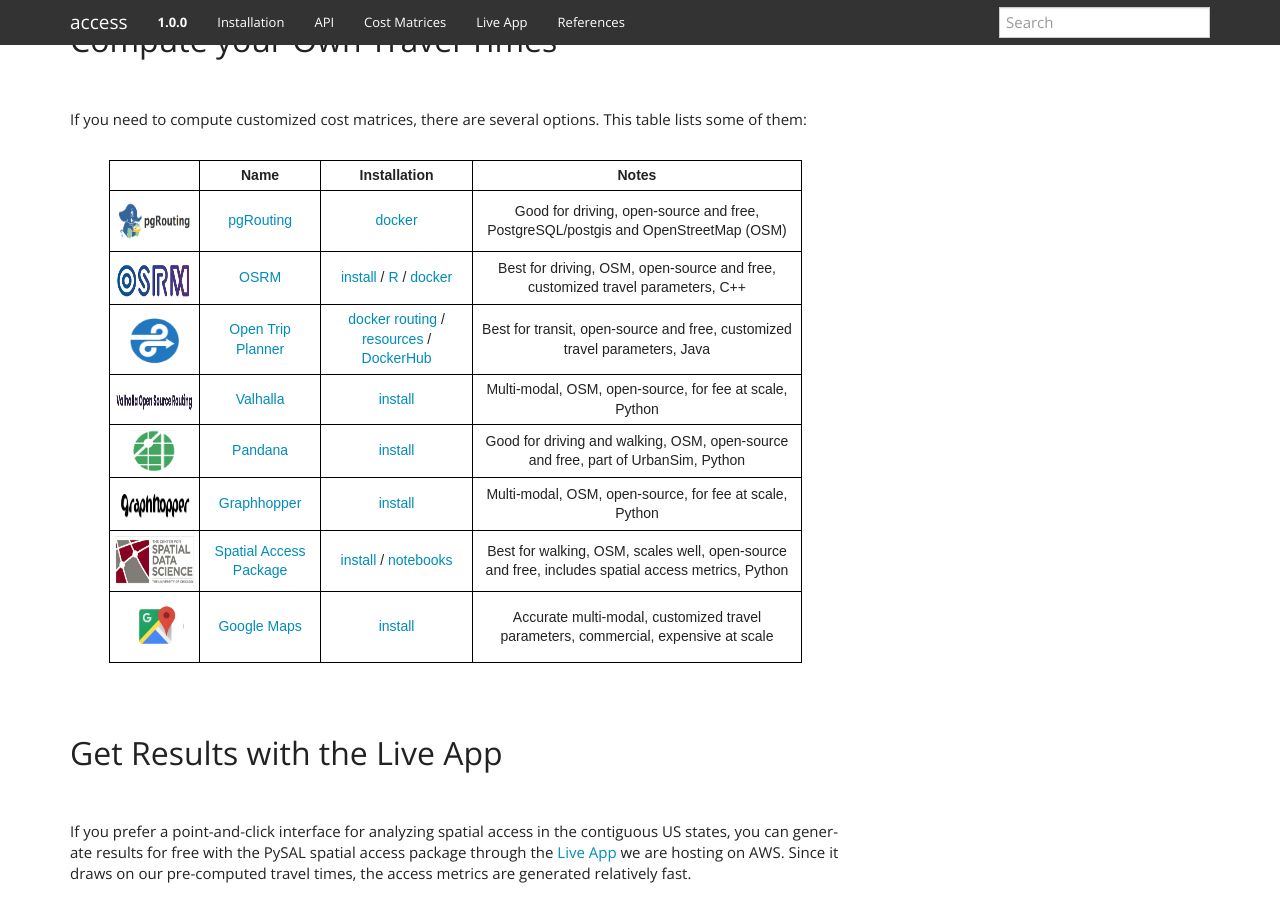
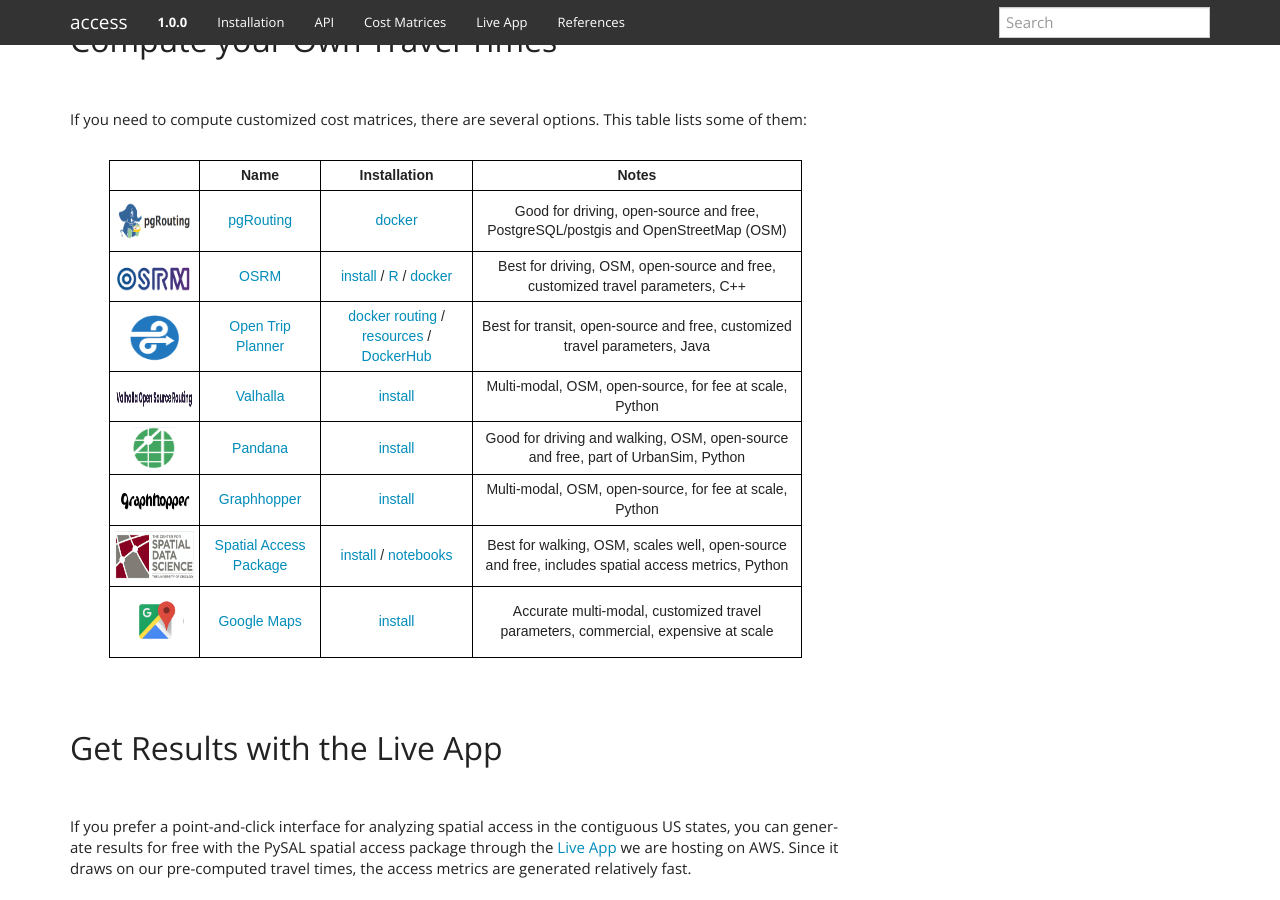
Before and after one commit to pysal/access, a Sphinx documentation site: the page built from docs/resources.rst, in a window 1280 px wide and 900 px high, scrolled down 2943 px. Built offline with Sphinx 7.4.7, drawn with Linux system fonts in a browser that asks for light colours.

Commit message:
Update resources.rst

```diff
--- a/docs/resources.rst
+++ b/docs/resources.rst
@@ -532,7 +532,7 @@
       <td class="tg-0lax">Good for driving, open-source and free, PostgreSQL/postgis and OpenStreetMap (OSM)</a></td>
     </tr>
     <tr>
-      <td class="tg-0lax"><img src="_static/images/osrm.png" height="42" width="120"/></td>
+      <td class="tg-0lax"><img src="_static/images/osrm.png" height="30" width="120"/></td>
       <td class="tg-0lax"><a href="http://project-osrm.org/">OSRM</a></td>
       <td class="tg-0lax">
             <a href="https://github.com/Project-OSRM/osrm-backend/wiki/Building-OSRM">install</a> /
@@ -564,7 +564,7 @@
       <td class="tg-0lax">Good for driving and walking, OSM, open-source and free, part of UrbanSim, Python</a></td>
     </tr>
       <tr>
-      <td class="tg-0lax"><img src="_static/images/graphhopper.png" height="42" width="145"/></td>
+      <td class="tg-0lax"><img src="_static/images/graphhopper.png" height="30" width="145"/></td>
       <td class="tg-0lax"><a href="https://www.graphhopper.com/open-source/">Graphhopper</a></td>
       <td class="tg-0lax"><a href="https://github.com/graphhopper/graphhopper">install</a></td>
       <td class="tg-0lax">Multi-modal, OSM, open-source, for fee at scale, Python</a></td>
```
